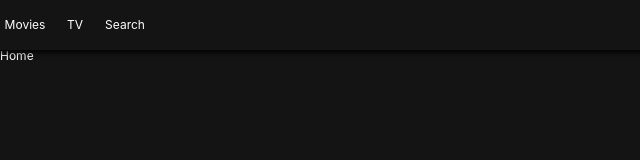
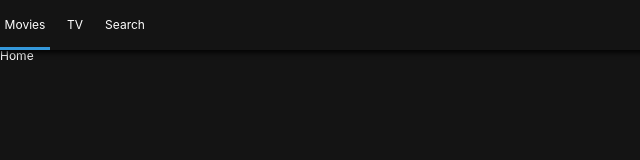
Before and after one commit to tonky0110/nomflix_01, a React (Create React App) app: page / in a window 1280 px wide. Shown: the top 160 px of the page, without its empty margins (0-640 px from the left). Built offline with nearby package versions, Linux system fonts and the light colour scheme.

Commit message:
3.4 현재 menu위치(location)찾는 방법 및 transition(ease-in-out효과)

```diff
--- a/src/Components/Header.js
+++ b/src/Components/Header.js
@@ -1,5 +1,5 @@
 import React from "react";
-import { Link } from "react-router-dom";
+import { Link, withRouter } from "react-router-dom";
 import styled from "styled-components";
 
 const Header = styled.header`
@@ -23,6 +23,9 @@
   width: 50px;
   height: 50px;
   text-align: center;
+  border-bottom: 3px solid
+    ${props => (props.current ? "#3498db" : "transparent")};
+  transition: border-bottom 0.5s ease-in-out;
 `;
 
 const SLink = styled(Link)`
@@ -32,18 +35,20 @@
   justify-content: center;
 `;
 
-export default () => (
+const HeaderComponent = ({ location: { pathname } }) => (
   <Header>
     <List>
-      <Item>
+      <Item current={pathname === "/"}>
         <SLink to="/">Movies</SLink>
       </Item>
-      <Item>
+      <Item current={pathname === "/tv"}>
         <SLink to="/tv">TV</SLink>
       </Item>
-      <Item>
+      <Item current={pathname === "/search"}>
         <SLink to="/search">Search</SLink>
       </Item>
     </List>
   </Header>
 );
+
+export default withRouter(HeaderComponent);
```
